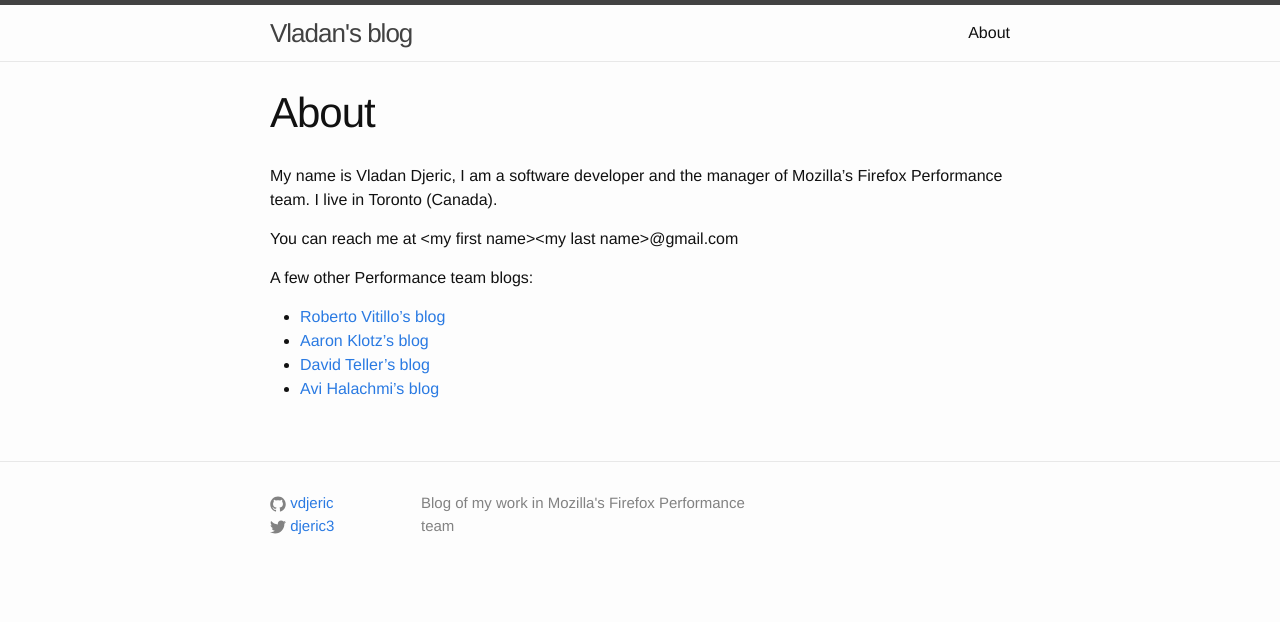
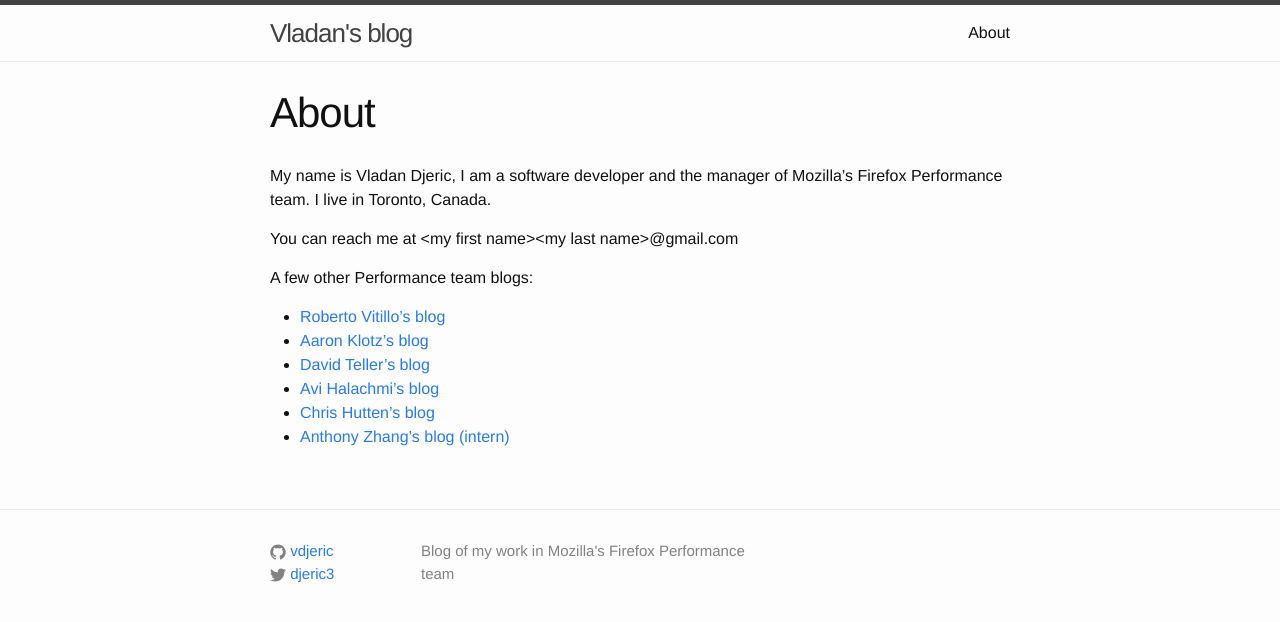
Before and after one commit to vdjeric/blog.vladan.org, a Jekyll site: the page built from about.md, in a window 1280 px wide. Shown: the top 622 px of the page. Built offline with Jekyll 4.4.1, drawn with Linux system fonts in a browser that asks for light colours.

Commit message:
Updated About page with links to Chris's & Anthony's blogs

```diff
--- a/about.md
+++ b/about.md
@@ -4,7 +4,7 @@ title: About
 permalink: /about/
 ---
 
-My name is Vladan Djeric, I am a software developer and the manager of Mozilla's Firefox Performance team. I live in Toronto (Canada).
+My name is Vladan Djeric, I am a software developer and the manager of Mozilla's Firefox Performance team. I live in Toronto, Canada.
 
 You can reach me at &lt;my first name&gt;&lt;my last name&gt;@gmail.com
 
@@ -14,3 +14,5 @@ A few other Performance team blogs:
 * [Aaron Klotz's blog](http://dblohm7.ca/)
 * [David Teller's blog](https://dutherenverseauborddelatable.wordpress.com/)
 * [Avi Halachmi's blog](http://avih.github.io/)
+* [Chris Hutten's blog](https://chuttenblog.wordpress.com/)
+* [Anthony Zhang's blog (intern)](http://anthony-zhang.me/blog/telemetry-demystified/)
```
